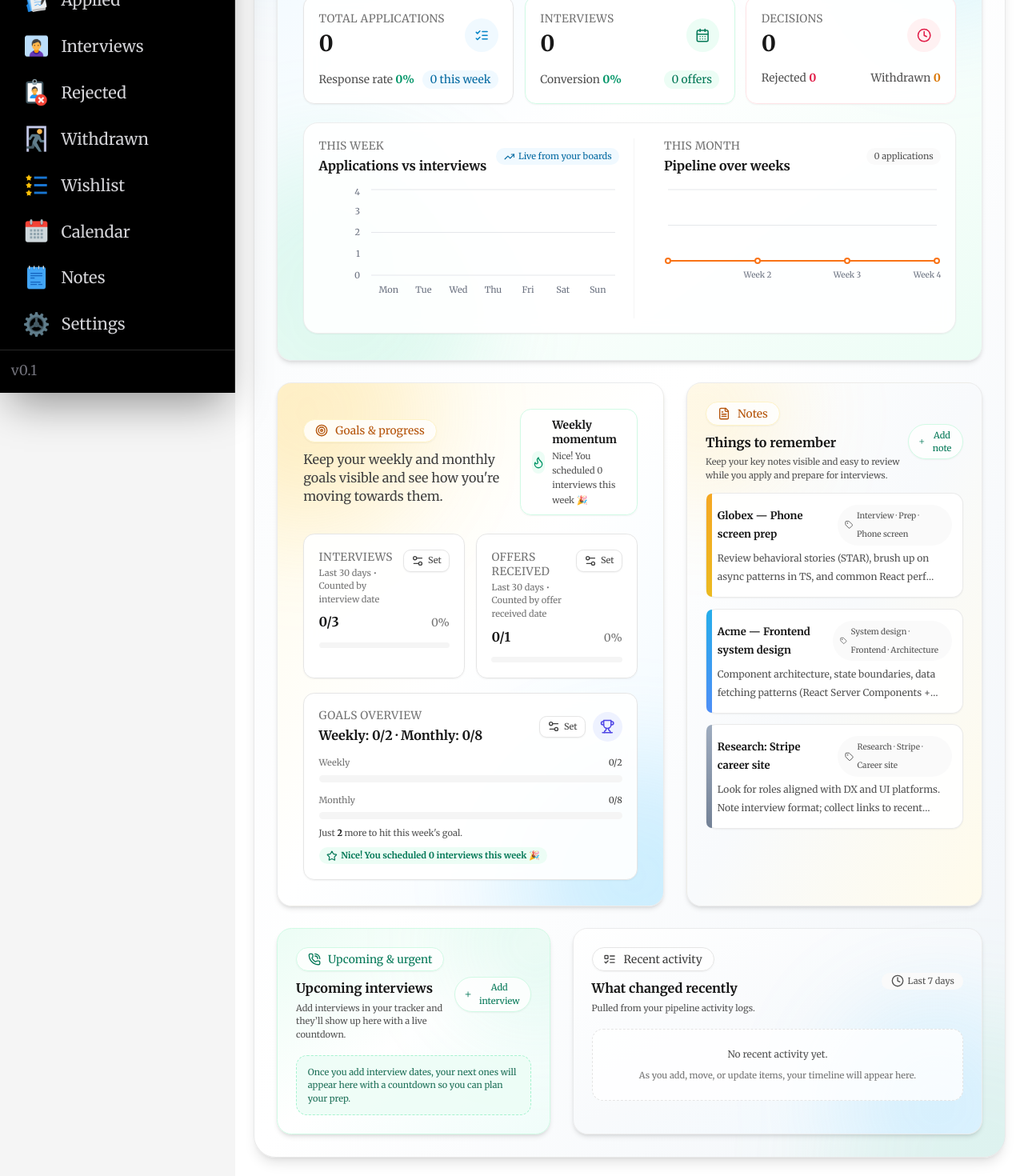
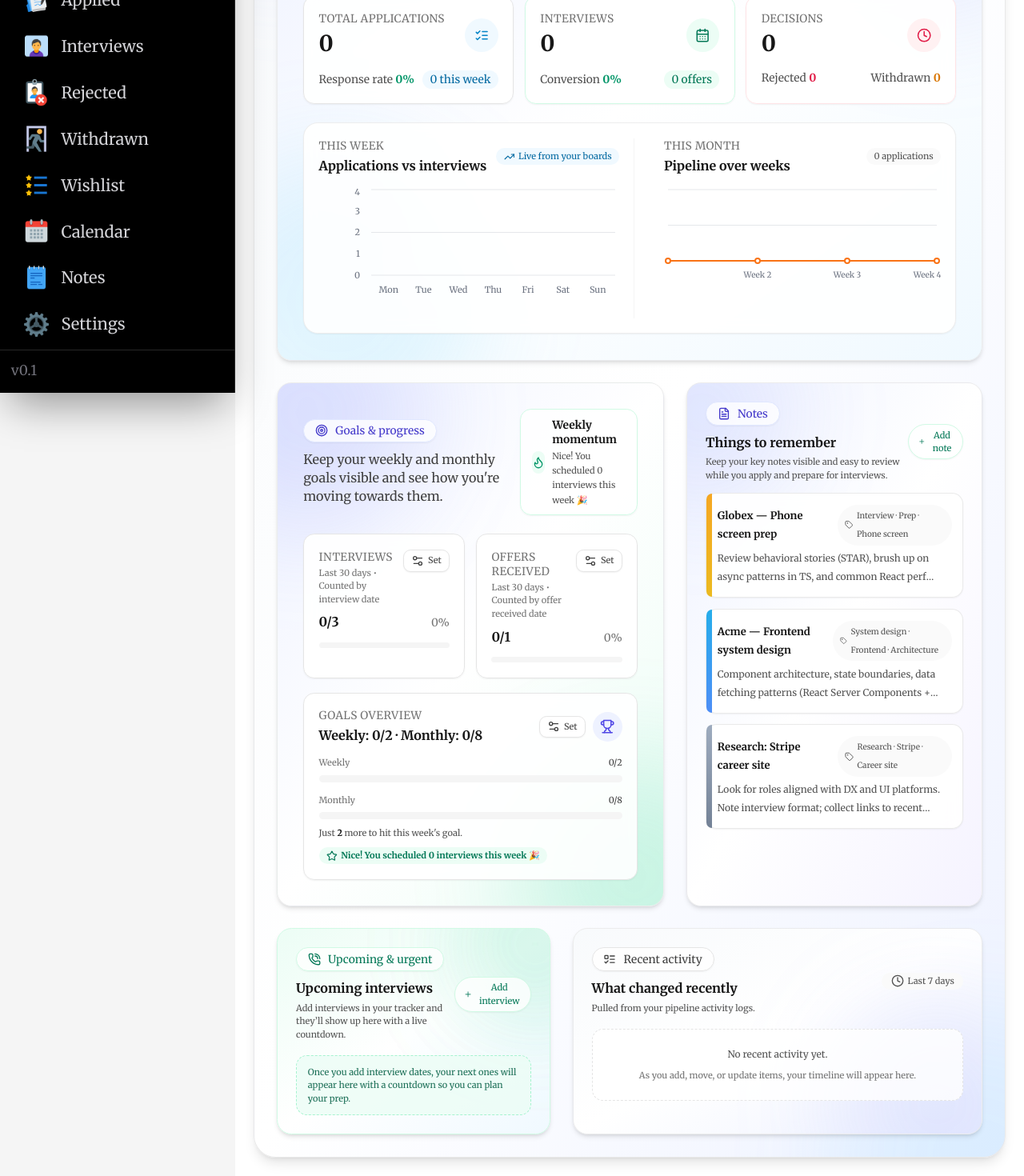
Before and after one commit to ThaerA7/applications_tracker, a Next.js app: page / in a window 1280 px wide. Shown: the part 309-1779 px from the top of the page at 80% size. Built offline with nearby package versions, Linux system fonts and the light colour scheme.

Commit message:
changed colors

```diff
--- a/app/page.tsx
+++ b/app/page.tsx
@@ -12,25 +12,24 @@ export default function HomePage() {
     <section
       className={[
         "relative overflow-hidden rounded-3xl border border-neutral-200/80",
-        "bg-gradient-to-br from-slate-50 via-white to-slate-100",
+        // was: from-slate-50 via-white to-slate-100
+        "bg-gradient-to-br from-slate-50 via-white to-indigo-50",
         "p-4 sm:p-6 shadow-lg",
       ].join(" ")}
     >
       {/* background blobs for the HUGE card */}
-      <div className="pointer-events-none absolute -top-40 -left-32 h-80 w-80 rounded-full bg-sky-400/10 blur-3xl" />
-      <div className="pointer-events-none absolute -bottom-40 -right-32 h-80 w-80 rounded-full bg-emerald-400/10 blur-3xl" />
+      {/* was sky + emerald */}
+      <div className="pointer-events-none absolute -top-40 -left-32 h-80 w-80 rounded-full bg-indigo-400/10 blur-3xl" />
+      <div className="pointer-events-none absolute -bottom-40 -right-32 h-80 w-80 rounded-full bg-sky-400/10 blur-3xl" />
 
       <div className="relative space-y-6">
-        {/* ROW 1 – Job search overview */}
         <JobSearchOverviewCard />
 
-        {/* ROW 2 – Goals (left) + Notes (right) */}
         <div className="grid gap-6 xl:grid-cols-[minmax(0,1.7fr)_minmax(0,1.3fr)]">
           <GoalsCard />
           <NotesOverviewCard />
         </div>
 
-        {/* ROW 3 – Upcoming & urgent + Recent activity */}
         <div className="grid gap-6 xl:grid-cols-[minmax(0,1.2fr)_minmax(0,1.8fr)]">
           <UpcomingCard />
           <RecentActivityCard />
--- a/components/overview/GoalsCard.tsx
+++ b/components/overview/GoalsCard.tsx
@@ -202,7 +202,8 @@ export default function GoalsCard() {
         current: interviewsCount,
         target: settings.interviews.target,
         periodDays: settings.interviews.periodDays,
-        accent: "from-sky-500 to-cyan-400",
+        // was: from-sky-500 to-cyan-400
+        accent: "from-indigo-500 to-sky-400",
         hint: "Counted by interview date",
       },
       {
@@ -211,11 +212,13 @@ export default function GoalsCard() {
         current: offersCount,
         target: settings.offers.target,
         periodDays: settings.offers.periodDays,
-        accent: "from-amber-500 to-orange-400",
+        // was: from-amber-500 to-orange-400
+        accent: "from-emerald-500 to-teal-400",
         hint: "Counted by offer received date",
       },
     ];
   }, [interviewsCount, offersCount, settings]);
+
 
   const openSingleSettings = (key: SingleGoalKey) => {
     setSettingsKey(key);
@@ -267,8 +270,7 @@ export default function GoalsCard() {
     1
   );
 
-  const streakBadge = `Nice! You scheduled ${weeklyCount} interview${
-    weeklyCount === 1 ? "" : "s"
+  const streakBadge = `Nice! You scheduled ${weeklyCount} interview${weeklyCount === 1 ? "" : "s"
     } this week 🎉`;
 
   return (
@@ -318,18 +320,22 @@ export default function GoalsCard() {
       <section
         className={[
           "relative overflow-hidden rounded-2xl border border-neutral-200/70",
-          "bg-gradient-to-br from-amber-50 via-white to-sky-50",
+          // was: from-amber-50 via-white to-sky-50
+          "bg-gradient-to-br from-indigo-50 via-white to-emerald-50",
           "p-6 sm:p-7 shadow-md",
         ].join(" ")}
       >
-        <div className="pointer-events-none absolute -top-24 -left-24 h-64 w-64 rounded-full bg-amber-400/20 blur-3xl" />
-        <div className="pointer-events-none absolute -bottom-24 -right-24 h-64 w-64 rounded-full bg-sky-400/20 blur-3xl" />
+        {/* blobs */}
+        {/* was amber + sky */}
+        <div className="pointer-events-none absolute -top-24 -left-24 h-64 w-64 rounded-full bg-indigo-400/20 blur-3xl" />
+        <div className="pointer-events-none absolute -bottom-24 -right-24 h-64 w-64 rounded-full bg-emerald-400/20 blur-3xl" />
+
 
         <div className="relative z-10 space-y-5">
           {/* Header + streak */}
           <div className="flex flex-col gap-3 md:flex-row md:items-center md:justify-between">
             <div>
-              <div className="inline-flex items-center gap-2 rounded-full border border-amber-100 bg-white/80 px-3 py-1 text-xs font-medium text-amber-700 shadow-sm">
+              <div className="inline-flex items-center gap-2 rounded-full border border-indigo-100 bg-white/80 px-3 py-1 text-xs font-medium text-indigo-700 shadow-sm">
                 <Target className="h-3.5 w-3.5" />
                 <span>Goals & progress</span>
               </div>
--- a/components/overview/NotesCard.tsx
+++ b/components/overview/NotesCard.tsx
@@ -208,15 +208,19 @@ export default function NotesOverviewCard() {
       <section
         className={[
           "relative overflow-hidden rounded-2xl border border-neutral-200/70",
-          "bg-gradient-to-br from-white via-slate-50 to-amber-50",
+          // was: from-white via-slate-50 to-amber-50
+          "bg-gradient-to-br from-indigo-50 via-white to-violet-50",
           "p-5 shadow-md",
         ].join(" ")}
       >
-        <div className="pointer-events-none absolute -top-16 -left-20 h-48 w-48 rounded-full bg-amber-400/15 blur-3xl" />
+        {/* blob */}
+        {/* was amber */}
+        <div className="pointer-events-none absolute -top-16 -left-20 h-48 w-48 rounded-full bg-indigo-400/15 blur-3xl" />
+
         <div className="relative z-10">
           <div className="flex items-center justify-between gap-2">
             <div>
-              <div className="inline-flex items-center gap-2 rounded-full border border-amber-100 bg-white/80 px-3 py-1 text-xs font-medium text-amber-700 shadow-sm">
+              <div className="inline-flex items-center gap-2 rounded-full border border-indigo-100 bg-white/80 px-3 py-1 text-xs font-medium text-indigo-700 shadow-sm">
                 <FileText className="h-3.5 w-3.5" />
                 <span>Notes</span>
               </div>
@@ -359,10 +363,8 @@ export default function NotesOverviewCard() {
                         onClick={() => setDialogColor(c)}
                         aria-label={`Set note color: ${c}`}
                         aria-pressed={selected}
-                        className={`h-7 w-7 rounded-full border transition ${
-                          selected ? `ring-2 ${COLOR_STYLES[c].ring}` : "ring-0"
-                        } ${
-                          c === "yellow" || c === "gray"
+                        className={`h-7 w-7 rounded-full border transition ${selected ? `ring-2 ${COLOR_STYLES[c].ring}` : "ring-0"
+                          } ${c === "yellow" || c === "gray"
                             ? "border-neutral-300"
                             : "border-transparent"
                           }`}
--- a/components/overview/RecentActivityCard.tsx
+++ b/components/overview/RecentActivityCard.tsx
@@ -264,11 +264,14 @@ export default function RecentActivityCard() {
     <section
       className={[
         "relative overflow-hidden rounded-2xl border border-neutral-200/70",
-        "bg-gradient-to-br from-white via-slate-50 to-sky-50",
+        // was: from-white via-slate-50 to-sky-50
+        "bg-gradient-to-br from-slate-50 via-white to-indigo-50",
         "p-5 shadow-md",
       ].join(" ")}
     >
-      <div className="pointer-events-none absolute -bottom-20 -right-16 h-56 w-56 rounded-full bg-sky-400/15 blur-3xl" />
+      {/* was sky blob */}
+      <div className="pointer-events-none absolute -bottom-20 -right-16 h-56 w-56 rounded-full bg-indigo-400/15 blur-3xl" />
+
 
       <div className="relative z-10">
         <div className="flex items-center justify-between gap-2">
--- a/components/overview/StatsCard.tsx
+++ b/components/overview/StatsCard.tsx
@@ -497,15 +497,20 @@ export default function JobSearchOverviewCard() {
   }, [now, applied, interviews, rejected, withdrawn, offers]);
 
   return (
+    // outer section
     <section
       className={[
         "relative overflow-hidden rounded-2xl border border-neutral-200/70",
-        "bg-gradient-to-br from-sky-50 via-white to-emerald-50",
+        // was: from-sky-50 via-white to-emerald-50
+        "bg-gradient-to-br from-indigo-50 via-white to-sky-50",
         "p-6 sm:p-7 shadow-md",
       ].join(" ")}
     >
-      <div className="pointer-events-none absolute -top-24 -right-24 h-72 w-72 rounded-full bg-sky-400/15 blur-3xl" />
-      <div className="pointer-events-none absolute -bottom-24 -left-24 h-80 w-80 rounded-full bg-emerald-400/15 blur-3xl" />
+      {/* blobs */}
+      {/* was: sky + emerald */}
+      <div className="pointer-events-none absolute -top-24 -right-24 h-72 w-72 rounded-full bg-indigo-400/15 blur-3xl" />
+      <div className="pointer-events-none absolute -bottom-24 -left-24 h-80 w-80 rounded-full bg-sky-400/15 blur-3xl" />
+
 
       <div className="relative z-10 space-y-5">
         {/* Header row: title + quick actions aligned */}
--- a/components/overview/UpcomingCard.tsx
+++ b/components/overview/UpcomingCard.tsx
@@ -120,9 +120,8 @@ export default function UpcomingCard() {
       if (interviewDateOnly) {
         const time = extractTime(item.interviewDate);
         addEvent({
-          id: `interview-from-withdrawn-${
-            item.id ?? item.interviewDate ?? interviewDateOnly
-          }`,
+          id: `interview-from-withdrawn-${item.id ?? item.interviewDate ?? interviewDateOnly
+            }`,
           date: interviewDateOnly,
           kind: "interview",
           title: item.company || "Interview",
@@ -195,9 +194,8 @@ export default function UpcomingCard() {
     // Deduplicate by (kind, date, title, subtitle, time)
     const map = new Map<string, CalendarEvent>();
     for (const ev of collected) {
-      const key = `${ev.kind}-${ev.date}-${ev.title}-${ev.subtitle ?? ""}-${
-        ev.time ?? ""
-      }`;
+      const key = `${ev.kind}-${ev.date}-${ev.title}-${ev.subtitle ?? ""}-${ev.time ?? ""
+        }`;
       if (!map.has(key)) {
         map.set(key, ev);
       }
@@ -276,11 +274,13 @@ export default function UpcomingCard() {
       <section
         className={[
           "relative overflow-hidden rounded-2xl border border-emerald-100",
-          "bg-gradient-to-br from-emerald-50 via-white to-teal-50",
+          // was: from-emerald-50 via-white to-teal-50
+          "bg-gradient-to-br from-emerald-50 via-white to-sky-50",
           "p-5 shadow-md",
         ].join(" ")}
       >
-        {/* subtle blob like other cards */}
+        <div className="pointer-events-none absolute -top-16 -right-16 h-40 w-40 rounded-full bg-emerald-400/15 blur-3xl" />
+
         <div className="pointer-events-none absolute -top-16 -right-16 h-40 w-40 rounded-full bg-emerald-400/15 blur-3xl" />
 
         <div className="relative z-10">
```
Lines whose indentation alone changed are shown as unchanged.
